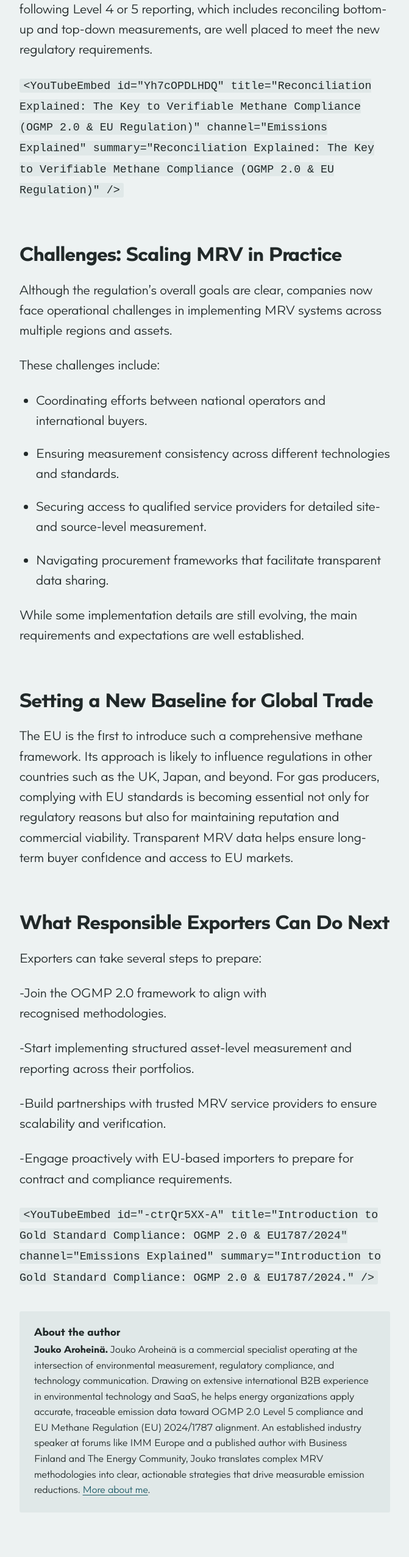
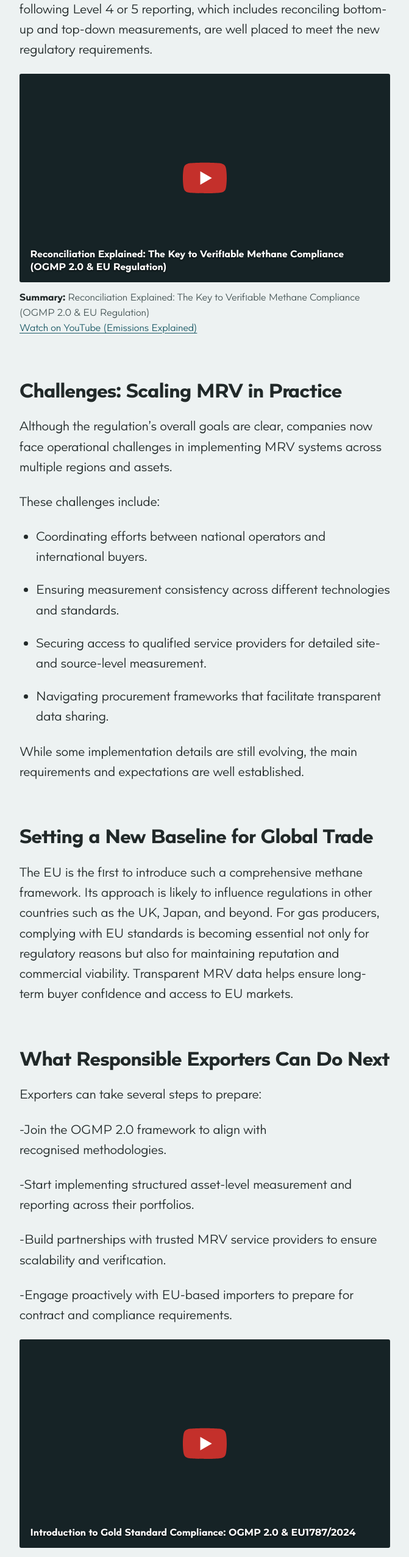
Before and after one commit to JoukoA/aroheina, an Astro site: page /posts/eu-methane-regulation-for-imports in a window 1280 px wide. Shown: the part 3200-5754 px from the top of the page at 61% size, without its empty margins (64-735 px from the left). Built offline with nearby package versions, Linux system fonts and the light colour scheme; Astro itself is replaced by a stand-in of ours; no server answers.

Commit message:
Update eu-methane-regulation-for-imports.mdx

```diff
--- a/src/content/posts/eu-methane-regulation-for-imports.mdx
+++ b/src/content/posts/eu-methane-regulation-for-imports.mdx
@@ -41,12 +41,12 @@ From 2027 onward, importers must report emissions data for imported fossil fuels
 
 The EU regulation bases many of its requirements on OGMP 2.0, developed by the UN Environment Programme and leading oil and gas companies. OGMP reporting levels vary from basic emission factor estimates (Levels 1–2) to comprehensive source-level monitoring and reconciliation (Levels 4–5). Operators already following Level 4 or 5 reporting, which includes reconciling bottom-up and top-down measurements, are well placed to meet the new regulatory requirements.
 
-`<YouTubeEmbed
+<YouTubeEmbed
   id="Yh7cOPDLHDQ"
   title="Reconciliation Explained: The Key to Verifiable Methane Compliance (OGMP 2.0 & EU Regulation)"
   channel="Emissions Explained"
   summary="Reconciliation Explained: The Key to Verifiable Methane Compliance (OGMP 2.0 & EU Regulation)"
-/>`
+/>
 
 ## Challenges: Scaling MRV in Practice
 
@@ -80,9 +80,9 @@ Exporters can take several steps to prepare:
 
 -Engage proactively with EU-based importers to prepare for contract and compliance requirements.
 
-`<YouTubeEmbed
+<YouTubeEmbed
   id="-ctrQr5XX-A"
   title="Introduction to Gold Standard Compliance: OGMP 2.0 & EU1787/2024"
   channel="Emissions Explained"
   summary="Introduction to Gold Standard Compliance: OGMP 2.0 & EU1787/2024."
-/>`
+/>
```
